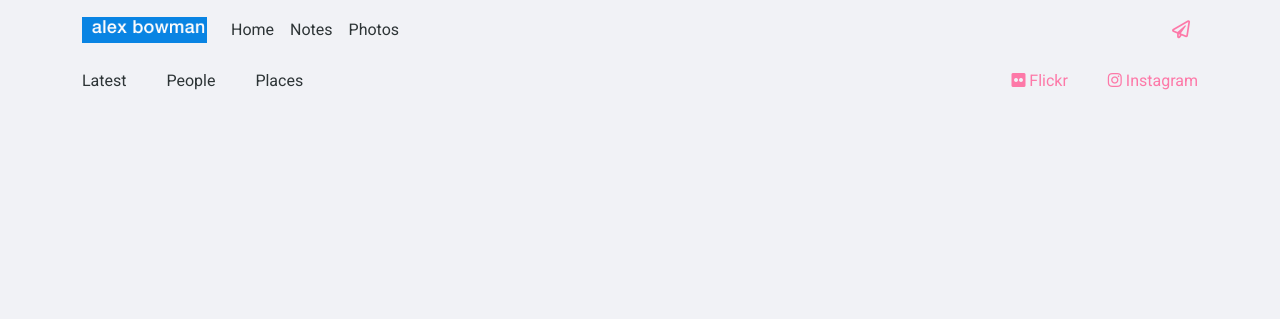
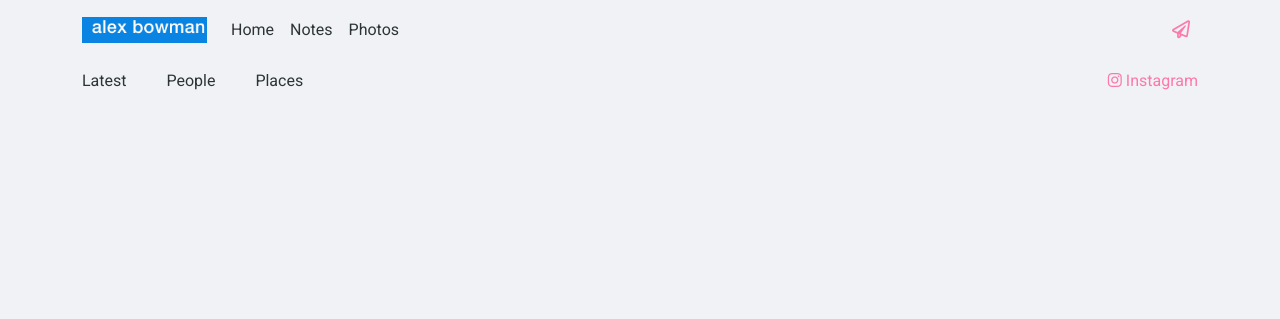
Before and after one commit to abohw/abohw-com, a Django app: page /photos/ in a window 1280 px wide. Shown: the top 319 px of the page. Run offline with Django 3.2, Linux system fonts and the light colour scheme; parts of the project's set-up code (start-up, migrations or seed data) failed here and were passed over.

Commit message:
update header html

```diff
--- a/templates/photos/index.html
+++ b/templates/photos/index.html
@@ -20,7 +20,7 @@
           </div>
           <div class="col-auto">
 
-            <a style="color: #fd79a8; text-decoration: none;" href="https://flickr.com/people/buncharted/" target="_blank"><i class="fab fa-flickr"></i> Flickr</a>
+            <!-- <a style="color: #fd79a8; text-decoration: none;" href="https://flickr.com/people/buncharted/" target="_blank"><i class="fab fa-flickr"></i> Flickr</a> -->
             &emsp;&emsp;
             <a style="color: #fd79a8; text-decoration: none;" href="https://instagram.com/buncharted" target="_blank"><i class="fab fa-instagram"></i> Instagram</a>
 
```
